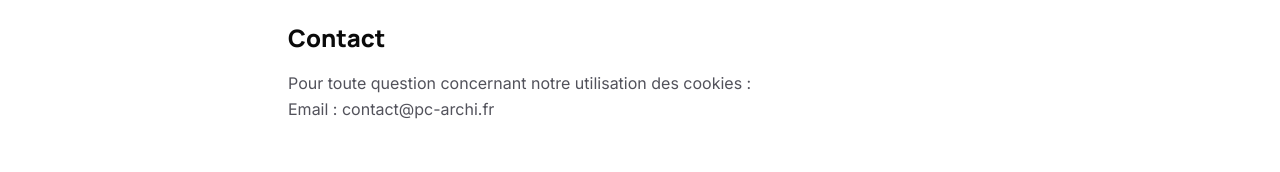
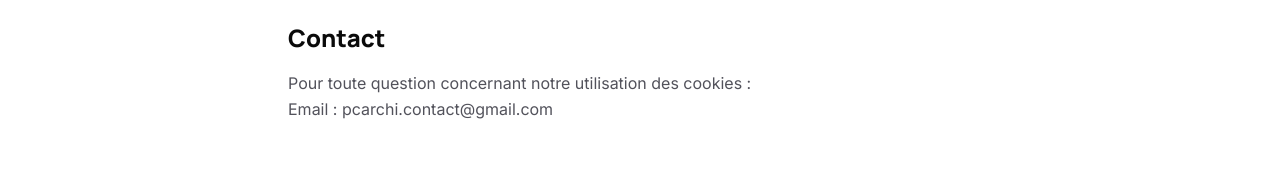
Before and after one commit to ucanspamifuwant-png/pc-archi, a React (Create React App) app in the folder frontend/: page /cookies in a window 1280 px wide. Shown: the part 2111-2283 px from the top of the page. Built offline with nearby package versions, Linux system fonts and the light colour scheme.

Commit message:
Update PolitiqueCookies.jsx

```diff
--- a/frontend/src/pages/PolitiqueCookies.jsx
+++ b/frontend/src/pages/PolitiqueCookies.jsx
@@ -122,7 +122,7 @@ export const PolitiqueCookies = () => {
               <h2 className="font-heading text-2xl font-bold mt-8 mb-4">Contact</h2>
               <p className="text-zinc-600 leading-relaxed">
                 Pour toute question concernant notre utilisation des cookies :<br />
-                Email : contact@pc-archi.fr
+                Email : pcarchi.contact@gmail.com
               </p>
             </section>
           </div>
```
